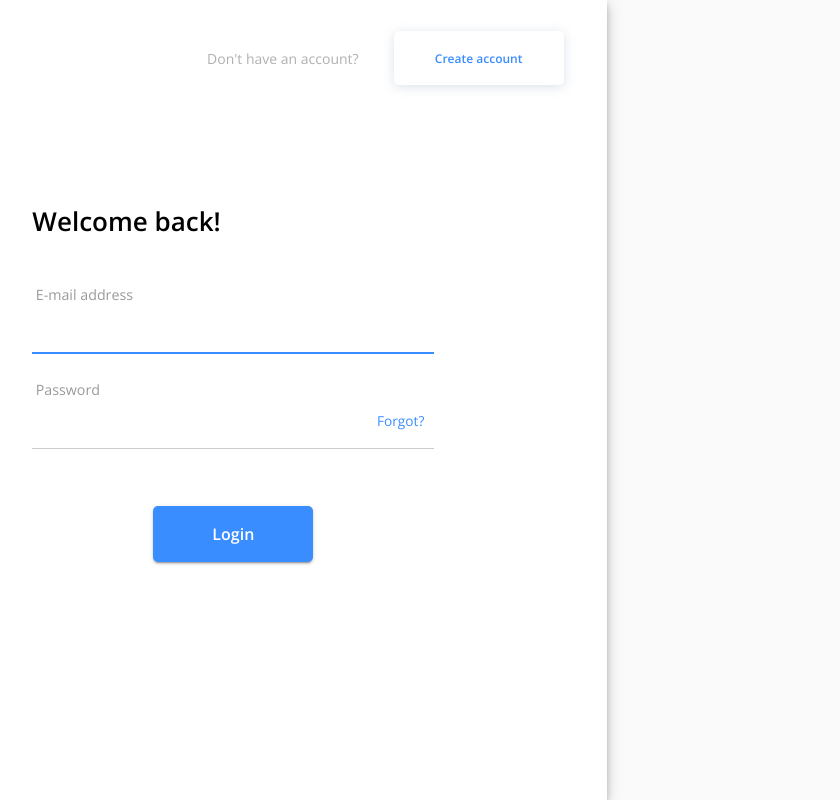
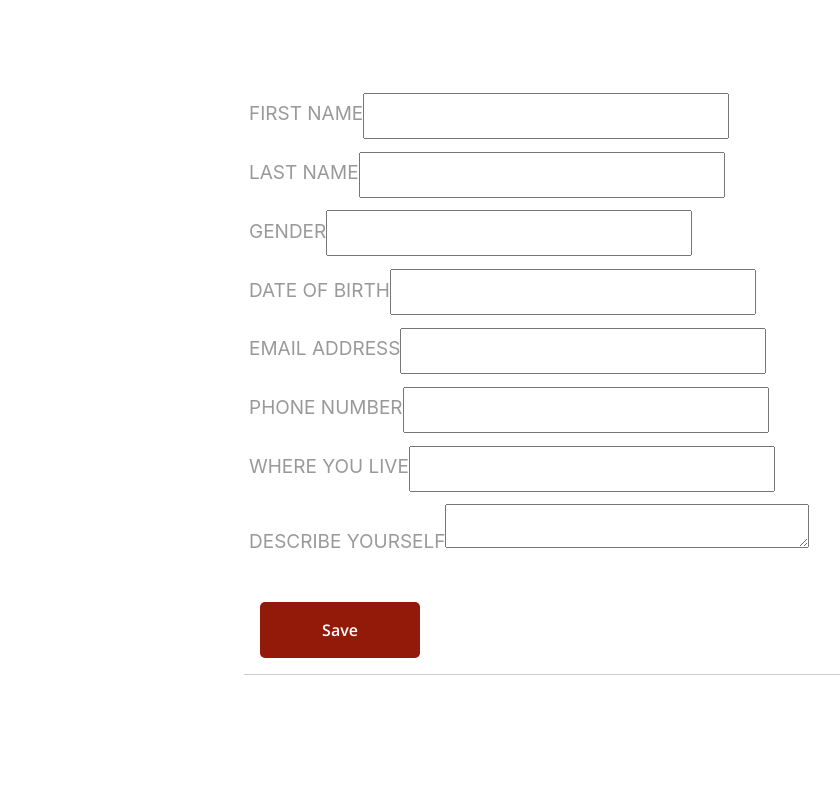
Before and after one commit to hatchways/team-bruschetta, a React (Create React App) app in the folder client/: page /editprofile in a window 1280 px wide. Before the commit this address led to /login. Shown: the whole page, without its empty margins (140-980 px from the left). Built offline with nearby package versions, Linux system fonts and the light colour scheme; no server answers.

Commit message:
Edit Profile Form Format Changed

```diff
--- a/client/src/App.tsx
+++ b/client/src/App.tsx
@@ -9,13 +9,14 @@ import { SocketProvider } from './context/useSocketContext';
 import { SnackBarProvider } from './context/useSnackbarContext';
 
 import './App.css';
+import EditProfile from './pages/Profile/EditProfile';
 
 function App(): JSX.Element {
   return (
     <MuiThemeProvider theme={theme}>
       <BrowserRouter>
         <SnackBarProvider>
-          <AuthProvider>
+          {/* <AuthProvider>
             <SocketProvider>
               <Switch>
                 <Route exact path="/login" component={Login} />
@@ -28,7 +29,8 @@ function App(): JSX.Element {
                 </Route>
               </Switch>
             </SocketProvider>
-          </AuthProvider>
+          </AuthProvider> */}
+          <Route path="/editprofile" component={EditProfile} />
         </SnackBarProvider>
       </BrowserRouter>
     </MuiThemeProvider>
--- a/client/src/pages/Profile/EditProfile.tsx
+++ b/client/src/pages/Profile/EditProfile.tsx
@@ -6,23 +6,56 @@ import useStyles from './useStyles';
 const EditProfile = () => {
   const classes = useStyles();
   return (
-    <form>
-      <TextField
-        id="firstName"
-        name="firstName"
-        label={<Typography className={classes.label}>First Name</Typography>}
-      />
-      <TextField id="lastName" name="lastName" label={<Typography className={classes.label}>Last Name</Typography>} />
-      <TextField id="gender" name="gender" label={<Typography className={classes.label}>Gender</Typography>} />
-      <TextField id="dob" name="dob" label={<Typography className={classes.label}>Date of Birth</Typography>} />
-      <TextField id="email" name="email" label={<Typography className={classes.label}>Email Address</Typography>} />
-      <TextField id="phone" name="phone" label={<Typography className={classes.label}>Phone Number</Typography>} />
-      <TextField
-        id="address"
-        name="address"
-        label={<Typography className={classes.label}>Where You Live</Typography>}
-      />
-      <TextField id="about" name="about" label={<Typography className={classes.label}>Describe Yourself</Typography>} />
+    <form className={classes.form}>
+      <div>
+        <label className={classes.label}>
+          First Name
+          <input className={classes.inputs} id="firstName" name="firstName" />
+        </label>
+      </div>
+      {/* <TextField id="lastName" name="lastName" label={<Typography className={classes.label}>Last Name</Typography>} /> */}
+      <div>
+        <label className={classes.label}>
+          Last Name
+          <input className={classes.inputs} id="lastName" name="lastName" />
+        </label>
+      </div>
+      <div>
+        <label className={classes.label}>
+          Gender
+          <input className={classes.inputs} id="gender" name="gender" />
+        </label>
+      </div>
+      <div>
+        <label className={classes.label}>
+          Date of Birth
+          <input className={classes.inputs} id="dob" name="dob" />
+        </label>
+      </div>
+      <div>
+        <label className={classes.label}>
+          Email Address
+          <input className={classes.inputs} id="email" name="email" />
+        </label>
+      </div>
+      <div>
+        <label className={classes.label}>
+          Phone Number
+          <input className={classes.inputs} id="phone" name="phone" />
+        </label>
+      </div>
+      <div>
+        <label className={classes.label}>
+          Where You Live
+          <input className={classes.inputs} id="address" name="address" />
+        </label>
+      </div>
+      <div>
+        <label className={classes.label}>
+          Describe Yourself
+          <textarea className={classes.inputs} id="description" name="description" />
+        </label>
+      </div>
       <Button type="submit" className={classes.submit}>
         {' '}
         Save{' '}
--- a/client/src/pages/Profile/useStyles.ts
+++ b/client/src/pages/Profile/useStyles.ts
@@ -2,18 +2,22 @@ import { makeStyles } from '@material-ui/core/styles';
 
 const useStyles = makeStyles((theme) => ({
   form: {
-    width: '100%', // Fix IE 11 issue.
-    marginTop: theme.spacing(1),
+    width: '55%', // Fix IE 11 issue.
+    marginTop: theme.spacing(10),
+    margin: '5% 30%',
+    borderBottom: '1.2px solid rgba(0, 0, 0, 0.2)',
   },
   label: {
     fontSize: 19,
     color: 'rgb(0,0,0,0.4)',
     paddingLeft: '5px',
+    textTransform: 'uppercase',
   },
   inputs: {
     marginTop: '.8rem',
     height: '2rem',
     padding: '5px',
+    width: '50%',
   },
   forgot: {
     paddingRight: 10,
@@ -27,7 +31,8 @@ const useStyles = makeStyles((theme) => ({
     borderRadius: theme.shape.borderRadius,
     marginTop: 49,
     fontSize: 16,
-    backgroundColor: '#3a8dff',
+    backgroundColor: '#931908',
+    color: '#fff',
     fontWeight: 'bold',
   },
 }));
```
